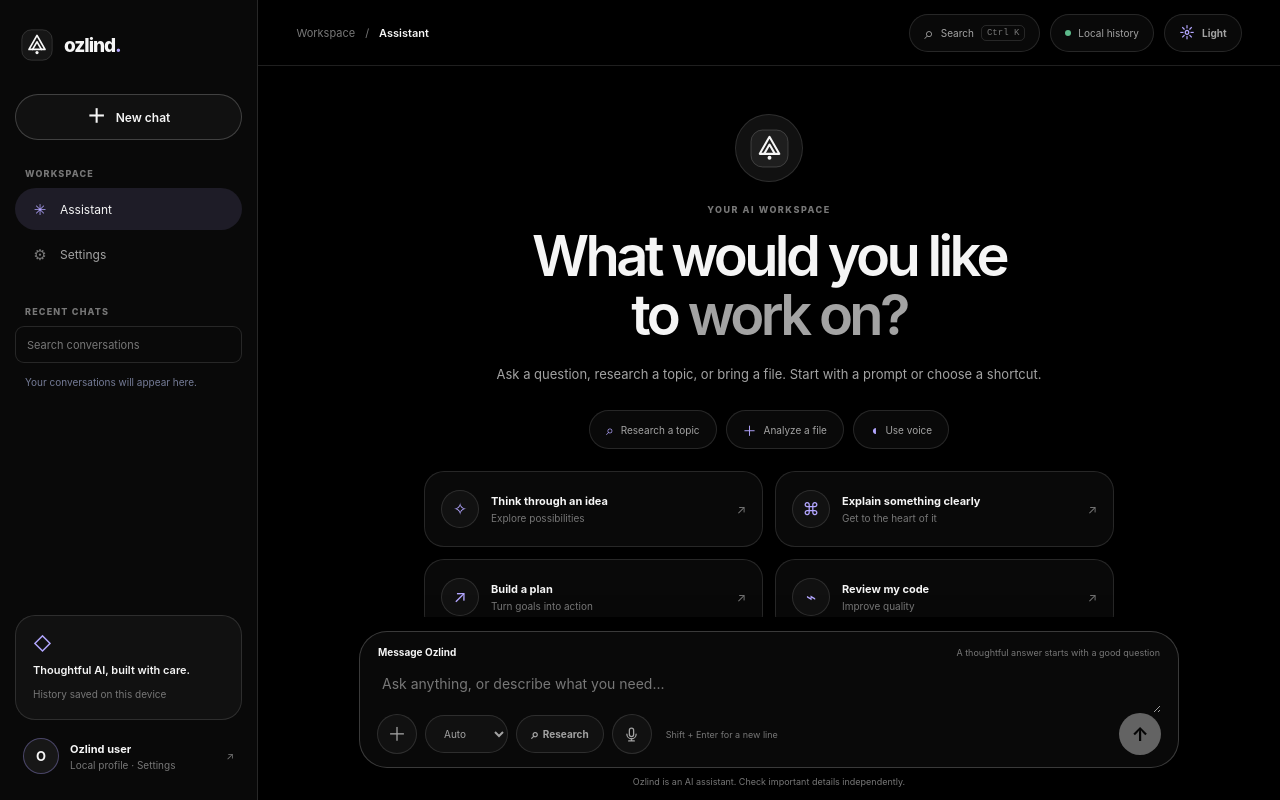
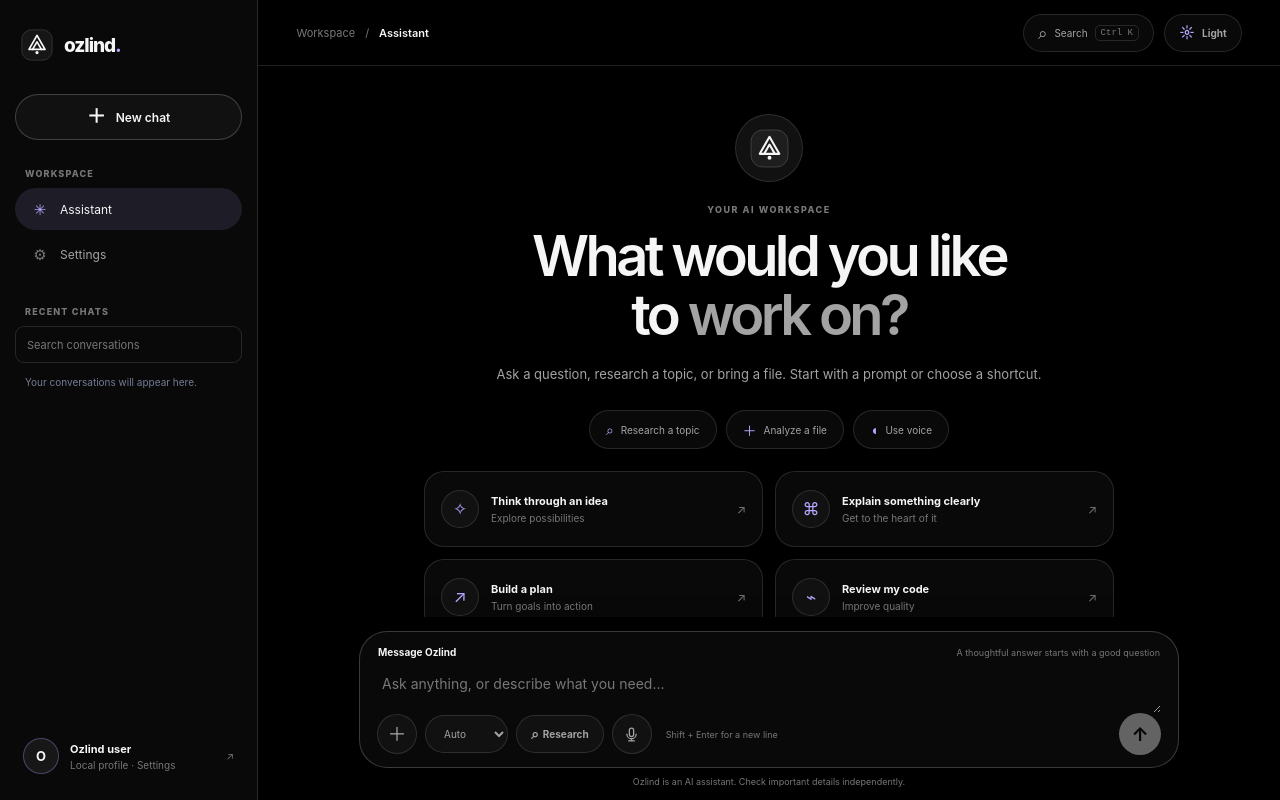
Before and after one commit to athulkrishnak047/ozlind-, a Next.js app: page /workspace in a window 1280 px wide. Built offline with nearby package versions, Linux system fonts and the light colour scheme.

Commit message:
Simplify workspace chrome and remove duplicate status clutter

```diff
--- a/src/components/chat-workspace.tsx
+++ b/src/components/chat-workspace.tsx
@@ -637,11 +637,6 @@ export function ChatWorkspace() {
         </div>
 
         <div className="sidebar-spacer" />
-        <div className="sidebar-note">
-          <span className="note-icon" aria-hidden="true">◇</span>
-          <p>Thoughtful AI, built with care.</p>
-          <span>History saved on this device</span>
-        </div>
         <Link className="profile-row" href="/settings#account" aria-label="Open account and profile settings">
           <div className="profile-avatar">{accountName.trim().charAt(0).toUpperCase() || "O"}</div>
           <div><strong>{accountName}</strong><span>Local profile · Settings</span></div>
@@ -658,7 +653,6 @@ export function ChatWorkspace() {
             <button className="command-trigger workspace-command-trigger" type="button" onClick={() => setCommandOpen(true)} aria-label="Search workspace actions" title="Search actions · Ctrl K">
               <span aria-hidden="true">⌕</span><span>Search</span><kbd>Ctrl K</kbd>
             </button>
-            <span className="privacy-pill"><span /> Local history</span>
             <ThemeToggle />
           </div>
         </header>
```
